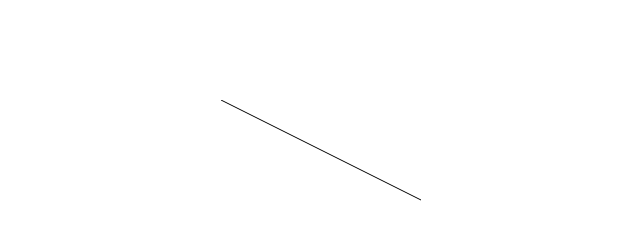
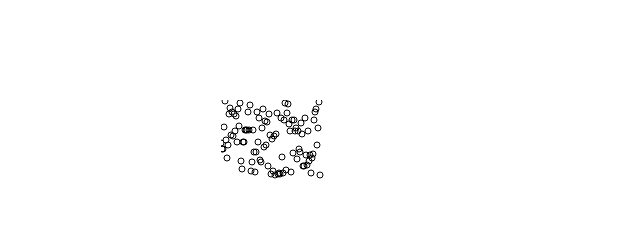
Before and after one commit to strawstack/Python-Graphing-Tool, a plain HTML site: page graph.html in a window 1280 px wide. Shown: the whole page, without its empty margins (119-759 px from the left). Drawn offline with Linux system fonts and the light colour scheme.

Commit message:
points on graph but I must scale them to fit

```diff
--- a/graph.html
+++ b/graph.html
@@ -14,17 +14,36 @@
 <body>
     <canvas id="canvas" width="600" height="600"></canvas>
     <script>
+        function point(x, y) {
+            ctx.beginPath();
+            ctx.arc(x, y, 3, 0, 2 * Math.PI);
+            ctx.stroke();
+        }
+
         let c = document.getElementById("canvas");
         let ctx = c.getContext("2d");
-        ctx.moveTo(0, 0);
-        ctx.lineTo(200, 100);
-        ctx.stroke();
 
         let x = [0,1,2,3,4,5,6,7,8,9,10,11,12,13,14,15,16,17,18,19,20,21,22,23,24,25,26,27,28,29,30,31,32,33,34,35,36,37,38,39,40,41,42,43,44,45,46,47,48,49,50,51,52,53,54,55,56,57,58,59,60,61,62,63,64,65,66,67,68,69,70,71,72,73,74,75,76,77,78,79,80,81,82,83,84,85,86,87,88,89,90,91,92,93,94,95,96,97,98,99]
-        let y = [73,52,34,28,28,50,34,34,64,37,30,43,48,10,59,48,60,49,17,38,20,13,72,17,16,55,52,4,21,32,19,34,24,52,65,49,26,61,5,18,62,12,49,72,24,40,11,8,74,60,28,74,21,1,60,55,63,64,70,52,62,5,18,69,37,40,53,64,59,13,1,60,36,52,48,43,59,66,8,55,12,46,72,15,58,37,17,35,33,70,39,1,52,51,61,23,57,32,42,1]
+        let y = [43,49,49,27,1,40,58,45,14,8,35,12,36,14,31,16,42,9,26,3,61,69,42,42,30,30,30,12,30,5,71,62,30,52,72,52,12,42,18,60,62,28,9,47,21,45,22,66,14,35,74,39,71,36,75,34,13,74,73,74,18,57,73,20,3,70,13,4,24,31,72,20,53,20,31,28,59,31,49,52,23,34,66,66,18,55,65,31,61,55,73,58,54,20,12,9,45,28,2,75]
 
-        console.log(x);
-        console.log(y);
+        let min_x = Math.min(...x)
+        let max_x = Math.max(...x)
+        let min_y = Math.min(...y)
+        let max_y = Math.max(...y)
+
+        // scale canvas to fit data
+        let x_scale = max_x - min_x
+        let y_scale = max_y - min_y
+
+        let x_shift = min_x * x_scale
+        let y_shift = min_y * y_scale
+
+        //x = x.map(p => p * x_scale - x_shift)
+        //y = y.map(p => p * y_scale - y_shift)
+
+        // draw points
+        for (let i=0; i<x.length; i++) point(x[i], y[i])
+
     </script>
 </body>
 </html>
```
Also changed, not shown: template.html (+24 -5 lines).
